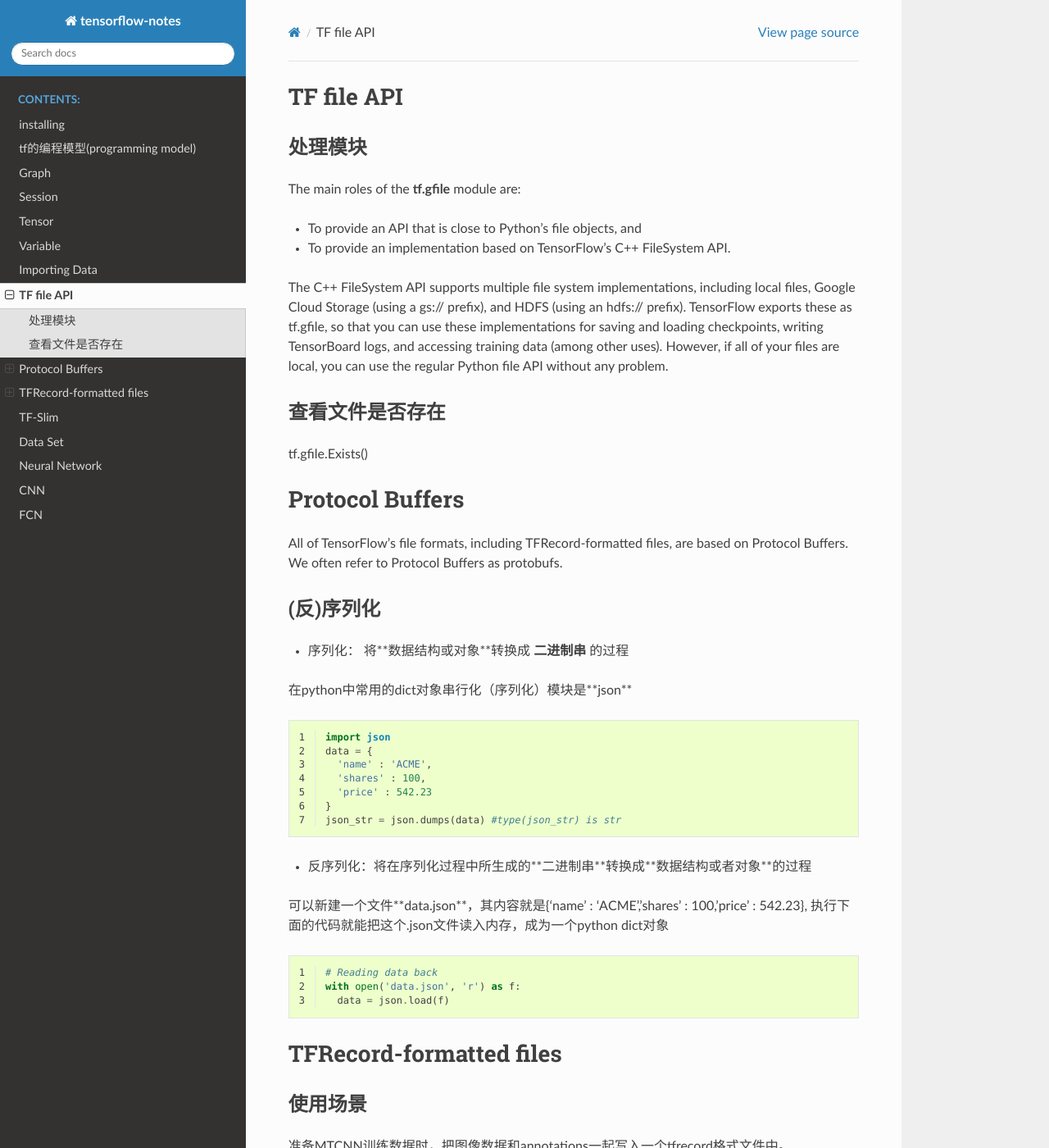
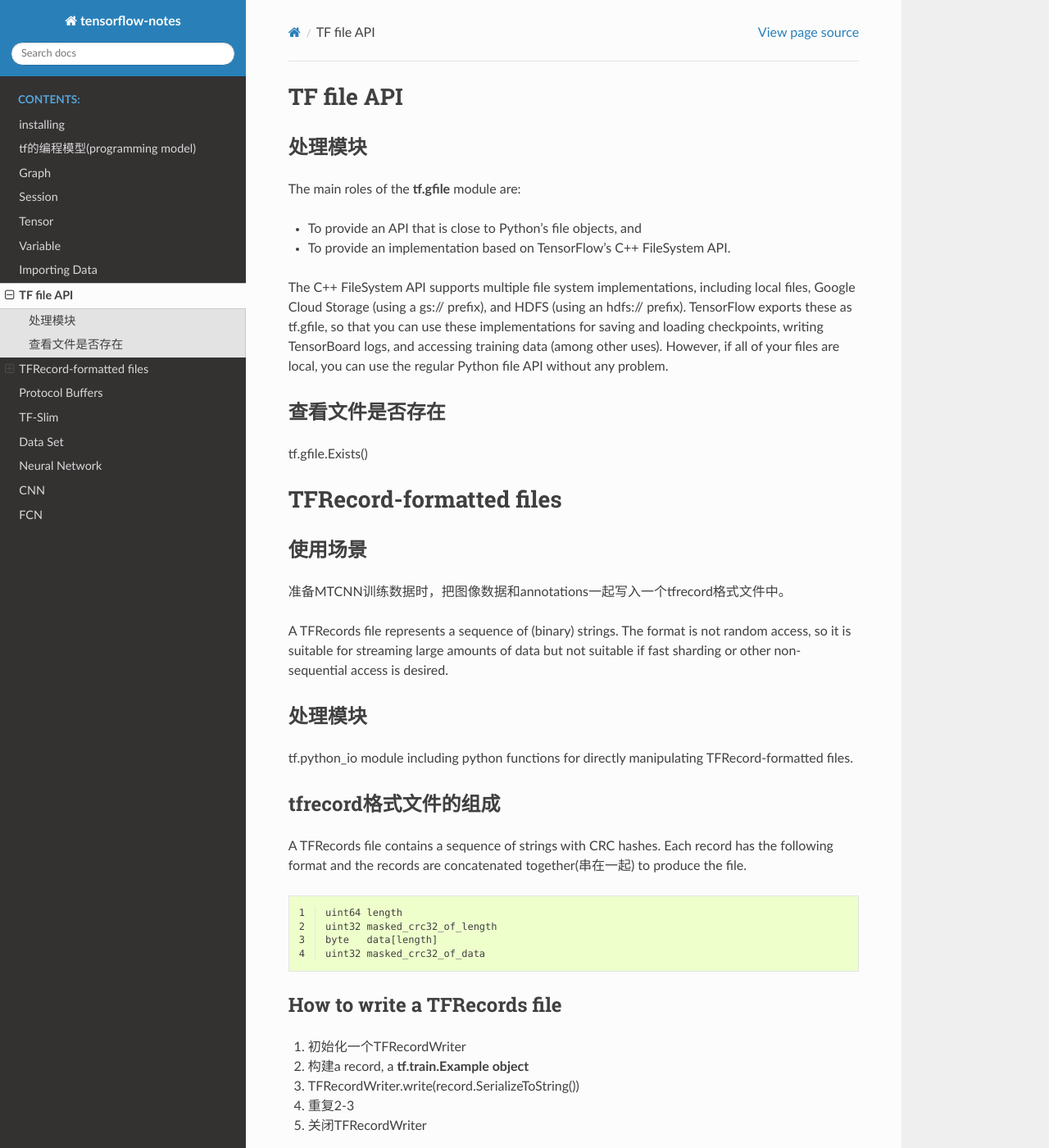
Before and after one commit to yiwenliu/tensorflow-notes, a Sphinx documentation site: the page built from source/file_IO.rst, in a window 1280 px wide and 1400 px high. Shown: the whole window at 82% size. Built offline with Sphinx 7.4.7 and the Read the Docs theme 2.0.0, drawn with Linux system fonts in a browser that asks for light colours.

Commit message:
20180128

```diff
--- a/source/file_IO.rst
+++ b/source/file_IO.rst
@@ -12,38 +12,6 @@ The C++ FileSystem API supports multiple file system implementations, including
 查看文件是否存在
 -----------------
 tf.gfile.Exists()
-
-Protocol Buffers
-===================
-All of TensorFlow's file formats, including TFRecord-formatted files, are based on Protocol Buffers. We often refer to Protocol Buffers as protobufs.
-
-(反)序列化
-------------
-- 序列化： 将**数据结构或对象**转换成 **二进制串** 的过程
-
-在python中常用的dict对象串行化（序列化）模块是**json**
-
-.. code-block:: python
-  :linenos:
-
-  import json
-  data = {
-    'name' : 'ACME',
-    'shares' : 100,
-    'price' : 542.23
-  }
-  json_str = json.dumps(data) #type(json_str) is str
-
-- 反序列化：将在序列化过程中所生成的**二进制串**转换成**数据结构或者对象**的过程
-
-可以新建一个文件**data.json**，其内容就是{'name' : 'ACME','shares' : 100,'price' : 542.23}, 执行下面的代码就能把这个.json文件读入内存，成为一个python dict对象
-
-.. code-block:: python
-  :linenos:
-
-  # Reading data back
-  with open('data.json', 'r') as f:
-    data = json.load(f)
 
 TFRecord-formatted files
 =============================
--- a/source/index.rst
+++ b/source/index.rst
@@ -17,6 +17,7 @@ Welcome to tensorflow-notes's documentation!
    variable
    importing_data
    file_IO
+   protocol-buffer
    tensorflow-slim
    dataset
    NN
```
Also changed, not shown: source/protocol-buffer.rst (added, +79 -0 lines).
